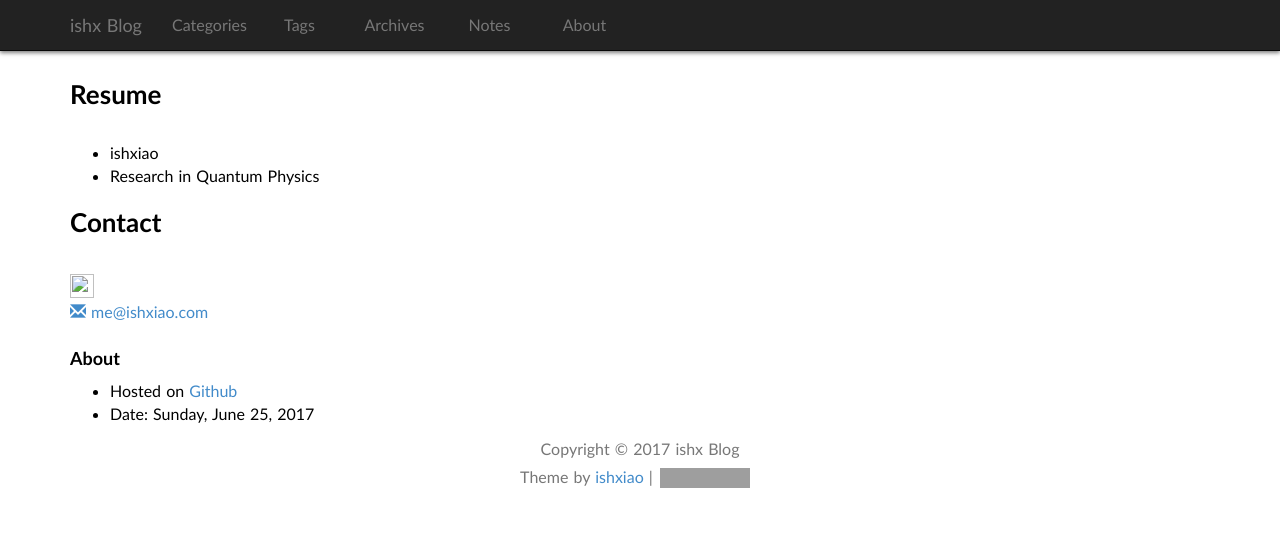
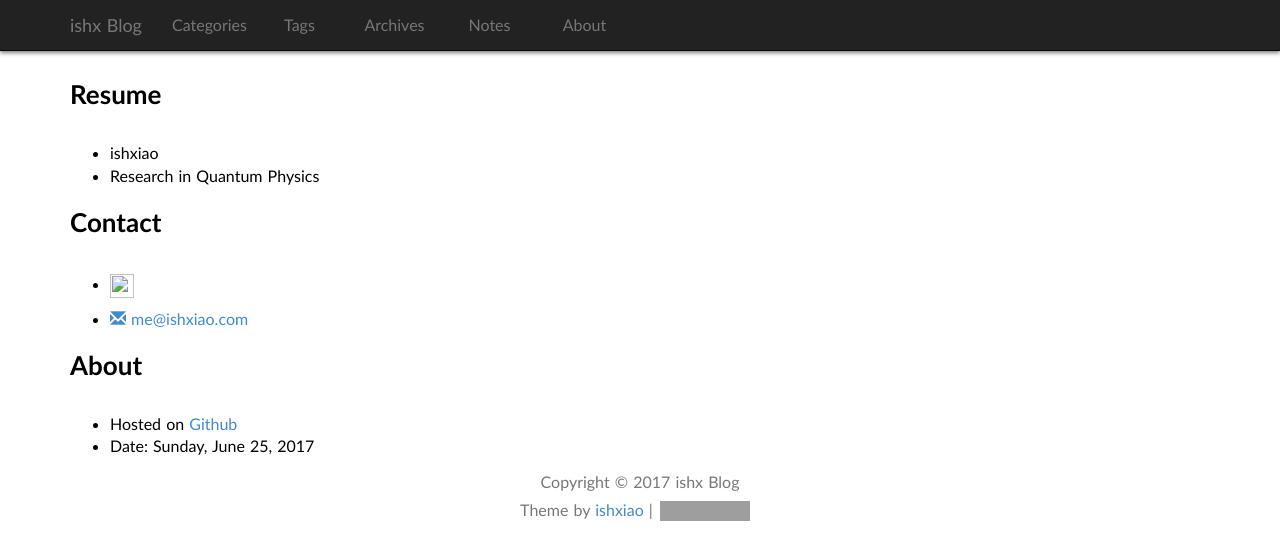
Before and after one commit to ishxiao/blog, a Jekyll site: the page built from about.md, in a window 1280 px wide. Shown: the top 560 px of the page. Built offline with Jekyll 4.4.1, drawn with Linux system fonts in a browser that asks for light colours; nearby versions of some CDN libraries; some web fonts are replaced; library files that are not in the unit come from our copies; grey boxes are pictures that could not be loaded.

Commit message:
fixed contact indent

```diff
--- a/about.md
+++ b/about.md
@@ -10,12 +10,14 @@ title: About
 
 ## Contact
 
-<p class="contact">
- <a href="{{site.github.homepage}}/{{site.github.username}}" title="Follow me on Github"><img src="{{site.github.homepage}}/{{site.github.icon}}" width="24" height="24" style="display:inline-block;vertical-align:middle"></a><br/>
-<a href="mailto:{{ site.me.email }}"><span class="glyphicon glyphicon-envelope"></span> {{ site.me.email }}</a>
-</p>
 
-### About
+
+- <p class="contact">
+  <a href="{{site.github.homepage}}/{{site.github.username}}" title="Follow me on Github"><img src="{{site.github.homepage}}/{{site.github.icon}}" width="24" height="24" style="display:inline-block;vertical-align:middle"></a><br/>
+
+- <a href="mailto:{{ site.me.email }}"><span class="glyphicon glyphicon-envelope"></span> {{ site.me.email }}</a>
+
+## About
 
 * Hosted on [Github]({{site.github.homepage}}/{{site.github.username}}/{{site.github.gh-page}})
 * Date: Sunday, June 25, 2017
```
